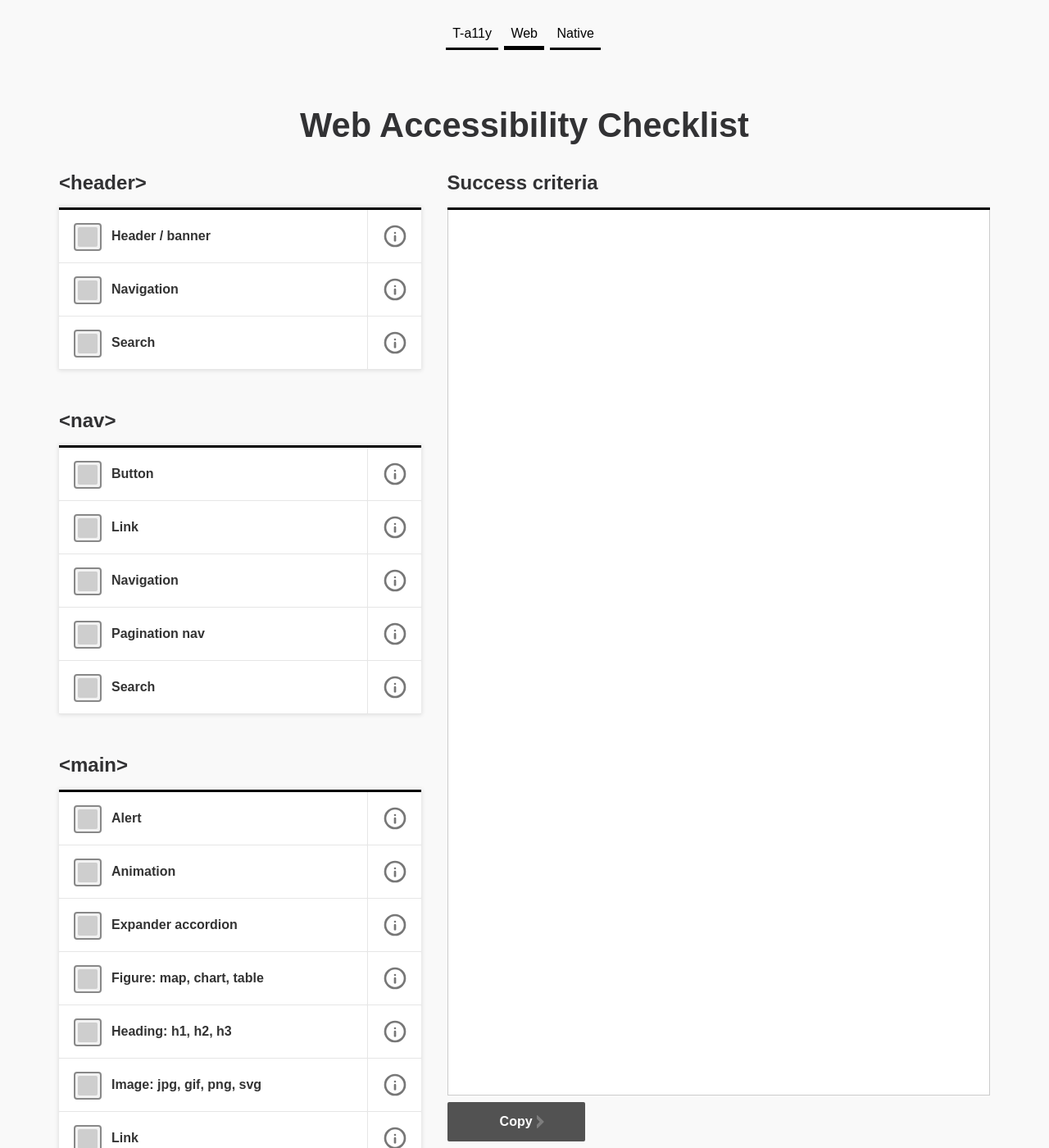
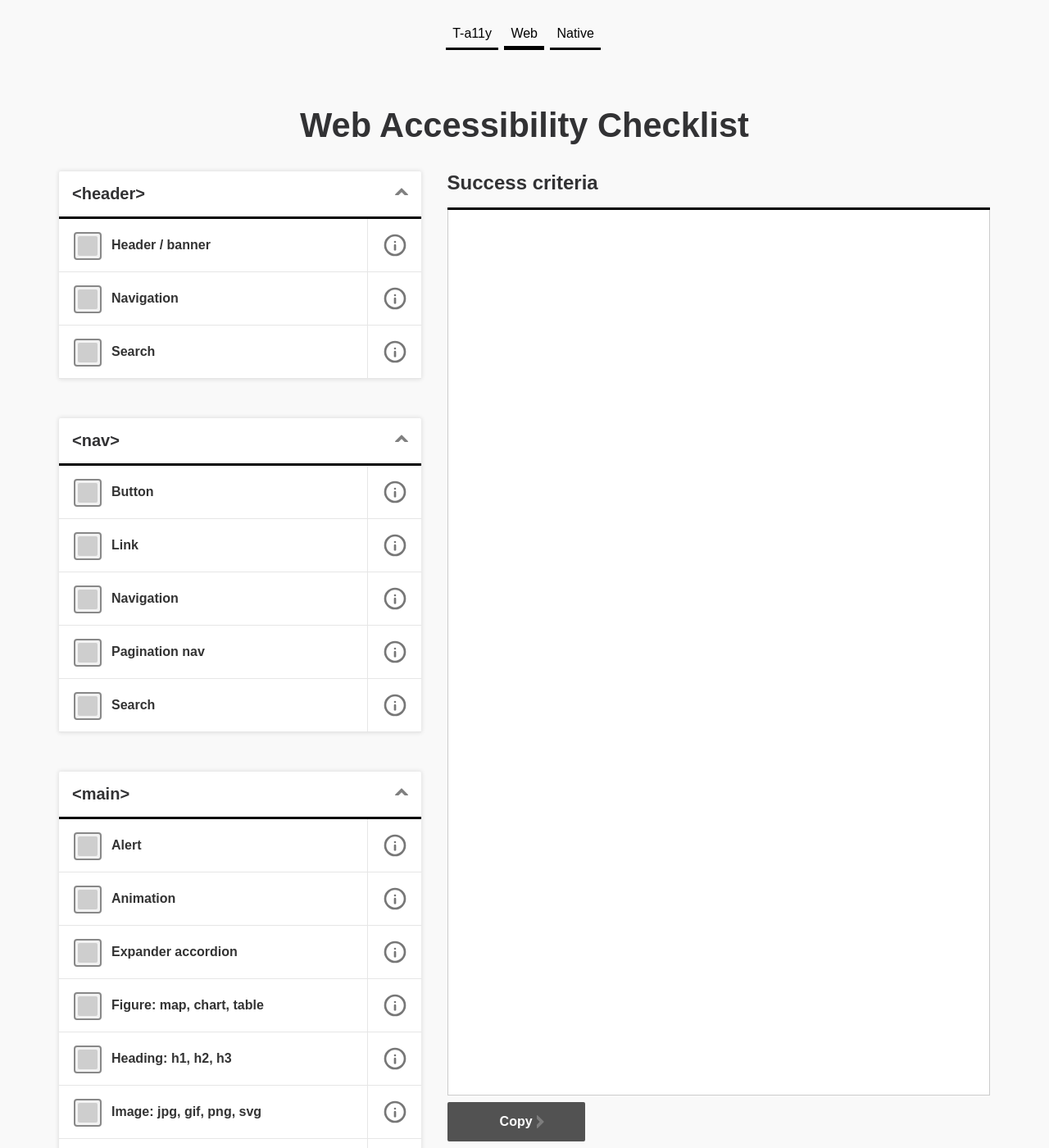
Before and after one commit to charlietriplett/OpenA11yEngineer, a Jekyll site: the page built from web.md, in a window 1280 px wide and 1400 px high. Shown: the whole window at 82% size. Built offline with Jekyll 4.4.1, drawn with Linux system fonts in a browser that asks for light colours.

Commit message:
Wrapped checklists in summary details

```diff
--- a/_layouts/checklist-web.html
+++ b/_layouts/checklist-web.html
@@ -17,14 +17,18 @@ layout: default
           {% assign categories =  site.checklist-web | map: 'categories' | join: ','  | split: ',' | uniq  %}
           {% for category in site.web-categories-order %}
             <fieldset>
-              <legend class="checklist-landmark h-bravo">
+              <details class="checklist-details" open>
+                <summary>
+                  <legend class="checklist-landmark">
                     <span aria-hidden="true">&lt;</span>{{ category | escape }}<span aria-hidden="true">&gt;</span>
                   </legend>
+                </summary>
                 <ul>
                   {% for page in site.checklist-web %}
                     {% include checklist-loop.html %}
                   {% endfor %}
                 </ul>
+              </details>
             </fieldset>
           {% endfor %}
         </div>
--- a/_sass/modules/_checklist.scss
+++ b/_sass/modules/_checklist.scss
@@ -31,7 +31,7 @@
 
 
 .checklist-landmark {
-  padding: 0rem 1rem 1rem 0;
+  padding: 0rem 1rem 0rem 0;
   margin: 0 0 0 0;
   position: relative;
   z-index: 99;
--- a/_sass/modules/_details-summary.scss
+++ b/_sass/modules/_details-summary.scss
@@ -7,6 +7,20 @@ details {
   border-radius: 2px;
   margin-bottom: 4rem;
   cursor: pointer;
+
+  &.checklist-details {
+    border: none;
+    font-size: auto;
+    padding: 0;
+    margin: 0;
+    box-shadow: 0 0 5px 1px rgba(#000, .1);
+
+    summary {
+      margin: 0 !important;
+      border: none !important;
+    }
+  }
+
 }
 
 summary {
--- a/_sass/modules/_forms.scss
+++ b/_sass/modules/_forms.scss
@@ -10,7 +10,6 @@ form {
   }
   ul {
     border-top: 3px solid #000;
-    box-shadow: 0 0 5px 1px rgba(#000, .1);
   }
   li {
     display: flex;
```
Also changed, not shown: _checklist-web/checkbox.md (+1 -1 lines). Lines whose indentation alone changed are shown as unchanged.
